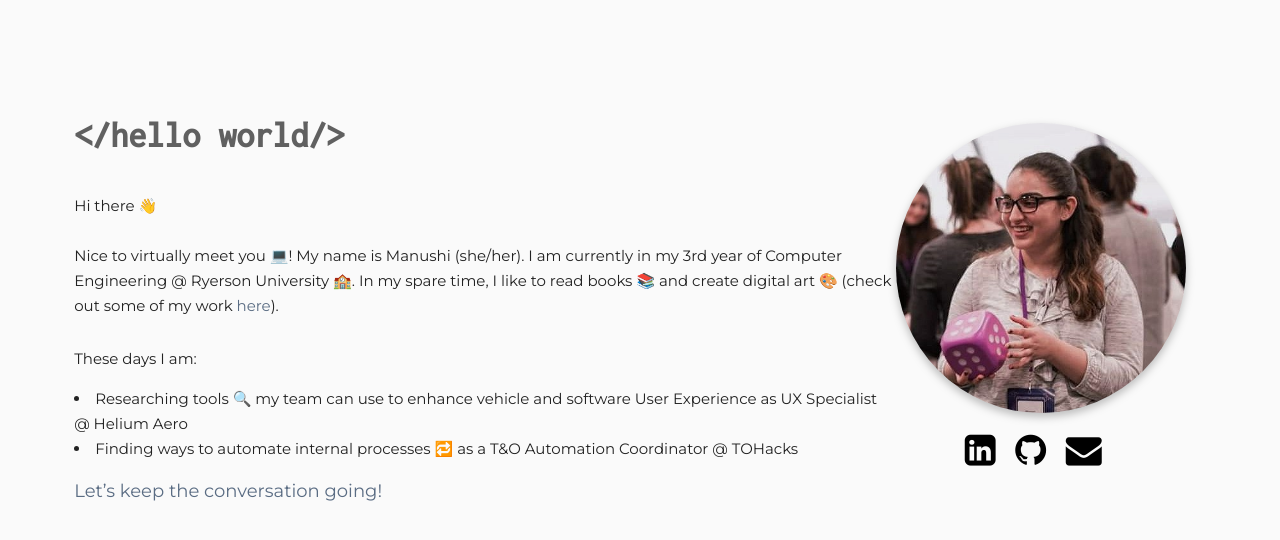
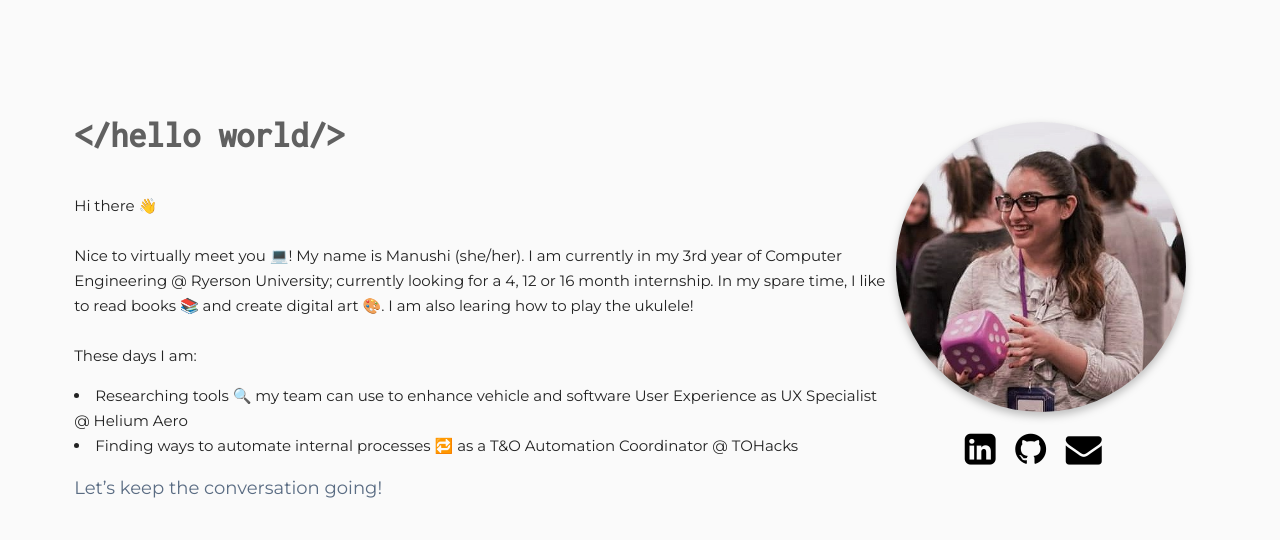
Before and after one commit to manushioza/manushioza.github.io, a plain HTML site: page index.html in a window 1280 px wide. Drawn offline with Linux system fonts and the light colour scheme.

Commit message:
added icon image and updated intro

```diff
--- a/index.html
+++ b/index.html
@@ -6,6 +6,7 @@
         <meta http-equiv="X-UA-Compatible" content="IE=edge,chrome=1">
         <meta name="HandheldFriendly" content="true">
         <title>MO</title>
+        <link rel="icon" href="icon.png">
         <link href="https://fonts.googleapis.com/css2?family=Inconsolata:wght@400;500&family=Montserrat:wght@300;400;500&display=swap" rel="stylesheet">
         <link rel="stylesheet" href="index.css"><link type="application/atom+xml" rel="alternate" href="http://localhost:4000/feed.xml" title="MO"/></head>
     <link rel="stylesheet" href="https://cdnjs.cloudflare.com/ajax/libs/font-awesome/4.7.0/css/font-awesome.min.css">
@@ -21,9 +22,7 @@
 
                                 Hi there 👋
                                 <br><br>
-                                Nice to virtually meet you 💻! My name is Manushi (she/her).  I am currently in my 3rd year of Computer Engineering @ Ryerson University 🏫. In my spare time, I like to read books 📚 and create digital art 🎨 (check out some of my work
-
-                                <a href=" https://www.instagram.com/notmanushi/" target="_blank">here</a>).
+                                Nice to virtually meet you 💻! My name is Manushi (she/her).  I am currently in my 3rd year of Computer Engineering @ Ryerson University; currently looking for a 4, 12 or 16 month internship. In my spare time, I like to read books 📚 and create digital art 🎨. I am also learing how to play the ukulele!
 
                                 <br><br>
 
@@ -37,6 +36,7 @@
                                     <span>Finding ways to automate internal processes 🔁 as a T&O Automation Coordinator @ TOHacks</span>
                                 </li>
                                 <br>
+
 
                                 <a class="in-link" href="https://www.linkedin.com/in/manushioza/" target="_blank">Let’s keep the conversation going!</a>
                             </p>
```
Also changed, not shown: icon.png (added).
